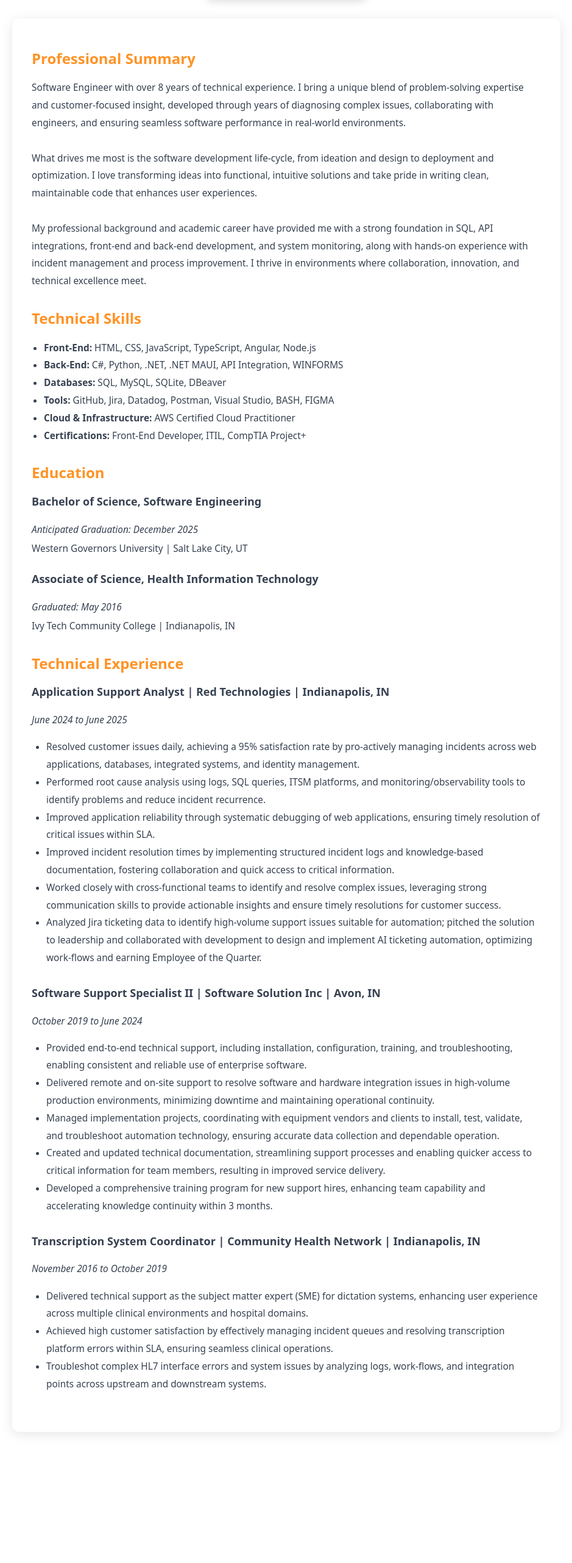
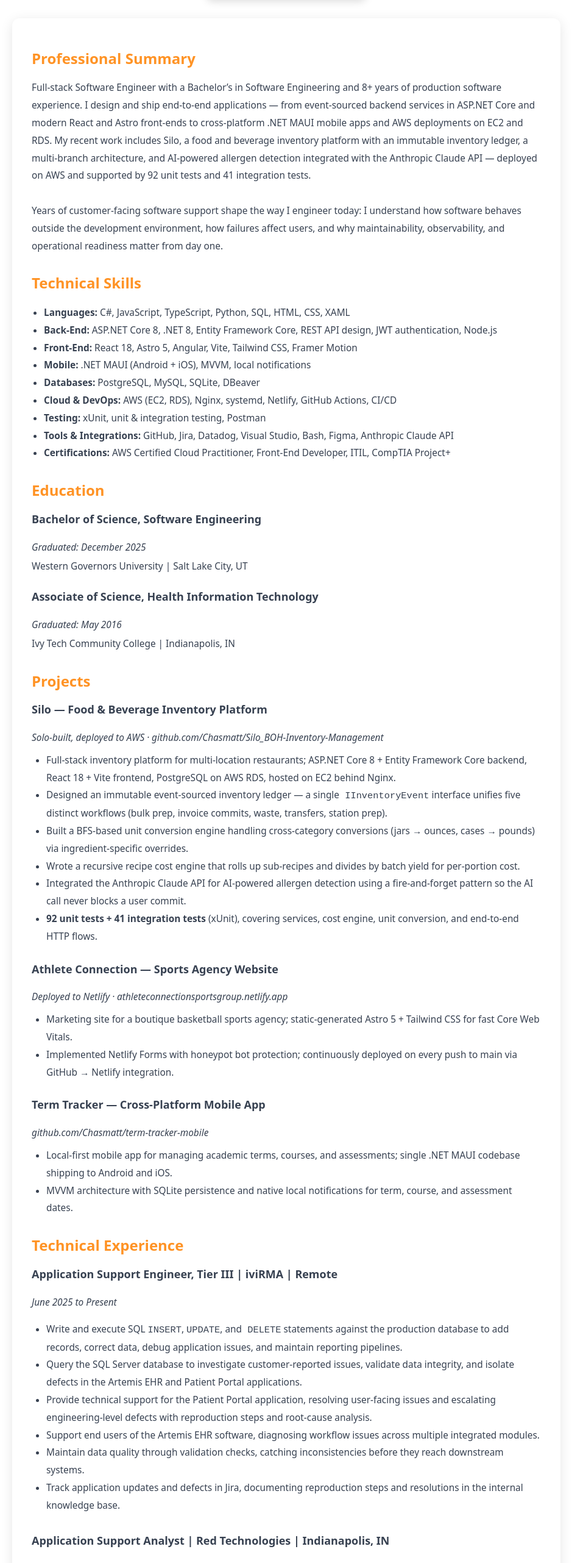
Before and after one commit to Chasmatt/Technical-Solutions-portfolio, a React (Vite) app: page /Resume in a window 1280 px wide. Shown: the part 183-2746 px from the top of the page at 61% size, without its empty margins (12-951 px from the left). Before the commit the page ends 2563 px from the top, so only its background shows below. Built offline with nearby package versions, Linux system fonts and the light colour scheme.

Commit message:
Overhaul resume: SWE-focused summary, expanded tech stack, Projects section, iviRMA current role, removed Transcription role

```diff
--- a/src/pages/Resume.jsx
+++ b/src/pages/Resume.jsx
@@ -116,21 +116,19 @@
                     <section style={{ marginBottom: "2rem" }}>
                         <h2 style={{ color: "#FF9325", fontSize: "1.5rem" }}>Professional Summary</h2>
                         <p>
-                            Software Engineer with over 8 years of technical experience. I bring a unique
-                            blend of problem-solving expertise and customer-focused insight, developed
-                            through years of diagnosing complex issues, collaborating with engineers,
-                            and ensuring seamless software performance in real-world environments.
+                            Full-stack Software Engineer with a Bachelor&rsquo;s in Software Engineering and 8+
+                            years of production software experience. I design and ship end-to-end applications
+                            &mdash; from event-sourced backend services in ASP.NET Core and modern React and
+                            Astro front-ends to cross-platform .NET MAUI mobile apps and AWS deployments on
+                            EC2 and RDS. My recent work includes Silo, a food and beverage inventory platform
+                            with an immutable inventory ledger, a multi-branch architecture, and AI-powered
+                            allergen detection integrated with the Anthropic Claude API &mdash; deployed on AWS
+                            and supported by 92 unit tests and 41 integration tests.
                             <br /><br />
-                            What drives me most is the software development life-cycle, from ideation and
-                            design to deployment and optimization. I love transforming ideas into functional,
-                            intuitive solutions and take pride in writing clean, maintainable code that
-                            enhances user experiences.
-                            <br /><br />
-                            My professional background and academic career have provided me with a strong
-                            foundation in SQL, API integrations, front-end and back-end development, and
-                            system monitoring, along with hands-on experience with incident management and
-                            process improvement. I thrive in environments where collaboration, innovation,
-                            and technical excellence meet.
+                            Years of customer-facing software support shape the way I engineer today: I
+                            understand how software behaves outside the development environment, how failures
+                            affect users, and why maintainability, observability, and operational readiness
+                            matter from day one.
                         </p>
                     </section>
 
@@ -138,12 +136,15 @@
                     <section style={{ marginBottom: "2rem" }}>
                         <h2 style={{ color: "#FF9325", fontSize: "1.5rem" }}>Technical Skills</h2>
                         <ul style={{ paddingLeft: "1.25rem" }}>
-                            <li><strong>Front-End:</strong> HTML, CSS, JavaScript, TypeScript, Angular, Node.js</li>
-                            <li><strong>Back-End:</strong> C#, Python, .NET, .NET MAUI, API Integration, WINFORMS</li>
-                            <li><strong>Databases:</strong> SQL, MySQL, SQLite, DBeaver</li>
-                            <li><strong>Tools:</strong> GitHub, Jira, Datadog, Postman, Visual Studio, BASH, FIGMA</li>
-                            <li><strong>Cloud & Infrastructure:</strong> AWS Certified Cloud Practitioner</li>
-                            <li><strong>Certifications:</strong> Front-End Developer, ITIL, CompTIA Project+</li>
+                            <li><strong>Languages:</strong> C#, JavaScript, TypeScript, Python, SQL, HTML, CSS, XAML</li>
+                            <li><strong>Back-End:</strong> ASP.NET Core 8, .NET 8, Entity Framework Core, REST API design, JWT authentication, Node.js</li>
+                            <li><strong>Front-End:</strong> React 18, Astro 5, Angular, Vite, Tailwind CSS, Framer Motion</li>
+                            <li><strong>Mobile:</strong> .NET MAUI (Android + iOS), MVVM, local notifications</li>
+                            <li><strong>Databases:</strong> PostgreSQL, MySQL, SQLite, DBeaver</li>
+                            <li><strong>Cloud & DevOps:</strong> AWS (EC2, RDS), Nginx, systemd, Netlify, GitHub Actions, CI/CD</li>
+                            <li><strong>Testing:</strong> xUnit, unit & integration testing, Postman</li>
+                            <li><strong>Tools & Integrations:</strong> GitHub, Jira, Datadog, Visual Studio, Bash, Figma, Anthropic Claude API</li>
+                            <li><strong>Certifications:</strong> AWS Certified Cloud Practitioner, Front-End Developer, ITIL, CompTIA Project+</li>
                         </ul>
                     </section>
 
@@ -156,7 +157,7 @@
                         <div style={{ marginBottom: "1.25rem" }}>
                             <h3>Bachelor of Science, Software Engineering</h3>
                             <p style={{ margin: 0, fontStyle: "italic" }}>
-                                Anticipated Graduation: December 2025
+                                Graduated: December 2025
                             </p>
                             <p style={{ marginTop: "0.15rem" }}>
                                 Western Governors University | Salt Lake City, UT
@@ -172,104 +173,183 @@
                         </div>
                     </section>
 
+                    {/* PROJECTS */}
+                    <section style={{ marginBottom: "2rem" }}>
+                        <h2 style={{ color: "#FF9325", marginBottom: "1rem", fontSize: "1.5rem" }}>
+                            Projects
+                        </h2>
+
+                        {/* PROJECT: SILO */}
+                        <div style={{ marginBottom: "1.5rem" }}>
+                            <h3>Silo &mdash; Food & Beverage Inventory Platform</h3>
+                            <p style={{ margin: 0, fontStyle: "italic" }}>
+                                Solo-built, deployed to AWS &middot; github.com/Chasmatt/Silo_BOH-Inventory-Management
+                            </p>
+                            <ul style={{ paddingLeft: "1.5rem", marginTop: "0.5rem" }}>
+                                <li>
+                                    Full-stack inventory platform for multi-location restaurants; ASP.NET Core 8 +
+                                    Entity Framework Core backend, React 18 + Vite frontend, PostgreSQL on AWS RDS,
+                                    hosted on EC2 behind Nginx.
+                                </li>
+                                <li>
+                                    Designed an immutable event-sourced inventory ledger &mdash; a single
+                                    <code> IInventoryEvent</code> interface unifies five distinct workflows
+                                    (bulk prep, invoice commits, waste, transfers, station prep).
+                                </li>
+                                <li>
+                                    Built a BFS-based unit conversion engine handling cross-category conversions
+                                    (jars &rarr; ounces, cases &rarr; pounds) via ingredient-specific overrides.
+                                </li>
+                                <li>
+                                    Wrote a recursive recipe cost engine that rolls up sub-recipes and divides
+                                    by batch yield for per-portion cost.
+                                </li>
+                                <li>
+                                    Integrated the Anthropic Claude API for AI-powered allergen detection using a
+                                    fire-and-forget pattern so the AI call never blocks a user commit.
+                                </li>
+                                <li>
+                                    <strong>92 unit tests + 41 integration tests</strong> (xUnit), covering services,
+                                    cost engine, unit conversion, and end-to-end HTTP flows.
+                                </li>
+                            </ul>
+                        </div>
+
+                        {/* PROJECT: ATHLETE CONNECTION */}
+                        <div style={{ marginBottom: "1.5rem" }}>
+                            <h3>Athlete Connection &mdash; Sports Agency Website</h3>
+                            <p style={{ margin: 0, fontStyle: "italic" }}>
+                                Deployed to Netlify &middot; athleteconnectionsportsgroup.netlify.app
+                            </p>
+                            <ul style={{ paddingLeft: "1.5rem", marginTop: "0.5rem" }}>
+                                <li>
+                                    Marketing site for a boutique basketball sports agency; static-generated
+                                    Astro 5 + Tailwind CSS for fast Core Web Vitals.
+                                </li>
+                                <li>
+                                    Implemented Netlify Forms with honeypot bot protection; continuously deployed
+                                    on every push to main via GitHub &rarr; Netlify integration.
+                                </li>
+                            </ul>
+                        </div>
+
+                        {/* PROJECT: TERM TRACKER */}
+                        <div>
+                            <h3>Term Tracker &mdash; Cross-Platform Mobile App</h3>
+                            <p style={{ margin: 0, fontStyle: "italic" }}>
+                                github.com/Chasmatt/term-tracker-mobile
+                            </p>
+                            <ul style={{ paddingLeft: "1.5rem", marginTop: "0.5rem" }}>
+                                <li>
+                                    Local-first mobile app for managing academic terms, courses, and assessments;
+                                    single .NET MAUI codebase shipping to Android and iOS.
+                                </li>
+                                <li>
+                                    MVVM architecture with SQLite persistence and native local notifications for
+                                    term, course, and assessment dates.
+                                </li>
+                            </ul>
+                        </div>
+                    </section>
+
                     {/* EXPERIENCE */}
                     <section style={{ marginBottom: "2rem" }}>
                         <h2 style={{ color: "#FF9325", marginBottom: "1rem", fontSize: "1.5rem" }}>
                             Technical Experience
                         </h2>
 
-                        {/* ROLE 1 */}
+                        {/* ROLE 1 - IVIRMA (CURRENT) */}
+                        <div style={{ marginBottom: "1.75rem" }}>
+                            <h3>Application Support Engineer, Tier III | iviRMA | Remote</h3>
+                            <p style={{ fontStyle: "italic" }}>June 2025 to Present</p>
+                            <ul style={{ paddingLeft: "1.5rem" }}>
+                                <li>
+                                    Write and execute SQL <code>INSERT</code>, <code>UPDATE</code>, and
+                                    <code> DELETE</code> statements against the production database to add
+                                    records, correct data, debug application issues, and maintain reporting
+                                    pipelines.
+                                </li>
+                                <li>
+                                    Query the SQL Server database to investigate customer-reported issues,
+                                    validate data integrity, and isolate defects in the Artemis EHR and Patient
+                                    Portal applications.
+                                </li>
+                                <li>
+                                    Provide technical support for the Patient Portal application, resolving
+                                    user-facing issues and escalating engineering-level defects with reproduction
+                                    steps and root-cause analysis.
+                                </li>
+                                <li>
+                                    Support end users of the Artemis EHR software, diagnosing workflow issues
+                                    across multiple integrated modules.
+                                </li>
+                                <li>
+                                    Maintain data quality through validation checks, catching inconsistencies
+                                    before they reach downstream systems.
+                                </li>
+                                <li>
+                                    Track application updates and defects in Jira, documenting reproduction
+                                    steps and resolutions in the internal knowledge base.
+                                </li>
+                            </ul>
+                        </div>
+
+                        {/* ROLE 2 - RED TECHNOLOGIES */}
                         <div style={{ marginBottom: "1.75rem" }}>
                             <h3>Application Support Analyst | Red Technologies | Indianapolis, IN</h3>
                             <p style={{ fontStyle: "italic" }}>June 2024 to June 2025</p>
                             <ul style={{ paddingLeft: "1.5rem" }}>
                                 <li>
-                                    Resolved customer issues daily, achieving a 95% satisfaction rate by
-                                    pro-actively managing incidents across web applications, databases,
-                                    integrated systems, and identity management.
+                                    <strong>Designed and shipped an AI-driven ticketing automation</strong>
+                                    {" "}after analyzing Jira ticket data to identify high-volume support issues
+                                    suitable for automation; pitched the solution to leadership and collaborated
+                                    with development to design and implement it. Recognized as
+                                    {" "}<strong>Employee of the Quarter</strong>.
                                 </li>
                                 <li>
-                                    Performed root cause analysis using logs, SQL queries, ITSM platforms,
-                                    and monitoring/observability tools to identify problems and reduce
-                                    incident recurrence.
+                                    Resolved customer issues daily with a <strong>95% satisfaction rate</strong>,
+                                    managing incidents across web applications, databases, integrated systems,
+                                    and identity management.
                                 </li>
                                 <li>
-                                    Improved application reliability through systematic debugging of web
-                                    applications, ensuring timely resolution of critical issues within SLA.
+                                    Performed root cause analysis using logs, SQL queries, ITSM platforms, and
+                                    observability tools (Datadog) to identify defects and reduce incident
+                                    recurrence.
                                 </li>
                                 <li>
-                                    Improved incident resolution times by implementing structured incident
-                                    logs and knowledge-based documentation, fostering collaboration and
-                                    quick access to critical information.
+                                    Improved incident resolution times by implementing structured incident logs
+                                    and knowledge-base documentation, enabling faster team access to critical
+                                    information.
                                 </li>
                                 <li>
-                                    Worked closely with cross-functional teams to identify and resolve
-                                    complex issues, leveraging strong communication skills to provide
-                                    actionable insights and ensure timely resolutions for customer success.
-                                </li>
-                                <li>
-                                    Analyzed Jira ticketing data to identify high-volume support issues
-                                    suitable for automation; pitched the solution to leadership and
-                                    collaborated with development to design and implement AI ticketing
-                                    automation, optimizing work-flows and earning Employee of the Quarter.
+                                    Partnered with cross-functional engineering teams to diagnose and resolve
+                                    complex production issues within SLA.
                                 </li>
                             </ul>
                         </div>
 
-                        {/* ROLE 2 */}
-                        <div style={{ marginBottom: "1.75rem" }}>
+                        {/* ROLE 3 - SOFTWARE SOLUTION INC */}
+                        <div>
                             <h3>Software Support Specialist II | Software Solution Inc | Avon, IN</h3>
                             <p style={{ fontStyle: "italic" }}>October 2019 to June 2024</p>
                             <ul style={{ paddingLeft: "1.5rem" }}>
                                 <li>
-                                    Provided end-to-end technical support, including installation,
-                                    configuration, training, and troubleshooting, enabling consistent
-                                    and reliable use of enterprise software.
+                                    Delivered end-to-end technical support &mdash; installation, configuration,
+                                    training, and troubleshooting &mdash; for enterprise software in high-volume
+                                    production environments.
                                 </li>
                                 <li>
-                                    Delivered remote and on-site support to resolve software and hardware
-                                    integration issues in high-volume production environments, minimizing
-                                    downtime and maintaining operational continuity.
+                                    Managed implementation projects, coordinating with equipment vendors and
+                                    clients to install, test, validate, and troubleshoot automation technology
+                                    and ensure dependable data collection.
                                 </li>
                                 <li>
-                                    Managed implementation projects, coordinating with equipment vendors
-                                    and clients to install, test, validate, and troubleshoot automation
-                                    technology, ensuring accurate data collection and dependable operation.
+                                    Created and updated technical documentation, streamlining support processes
+                                    and reducing time-to-resolution for the team.
                                 </li>
                                 <li>
-                                    Created and updated technical documentation, streamlining support
-                                    processes and enabling quicker access to critical information for team
-                                    members, resulting in improved service delivery.
-                                </li>
-                                <li>
-                                    Developed a comprehensive training program for new support hires,
-                                    enhancing team capability and accelerating knowledge continuity within
-                                    3 months.
-                                </li>
-                            </ul>
-                        </div>
-
-                        {/* ROLE 3 */}
-                        <div>
-                            <h3>
-                                Transcription System Coordinator | Community Health Network | Indianapolis, IN
-                            </h3>
-                            <p style={{ fontStyle: "italic" }}>November 2016 to October 2019</p>
-                            <ul style={{ paddingLeft: "1.5rem" }}>
-                                <li>
-                                    Delivered technical support as the subject matter expert (SME) for
-                                    dictation systems, enhancing user experience across multiple clinical
-                                    environments and hospital domains.
-                                </li>
-                                <li>
-                                    Achieved high customer satisfaction by effectively managing incident
-                                    queues and resolving transcription platform errors within SLA,
-                                    ensuring seamless clinical operations.
-                                </li>
-                                <li>
-                                    Troubleshot complex HL7 interface errors and system issues by analyzing
-                                    logs, work-flows, and integration points across upstream and downstream
-                                    systems.
+                                    Built a comprehensive onboarding program for new support hires, accelerating
+                                    knowledge continuity within three months.
                                 </li>
                             </ul>
                         </div>
```
